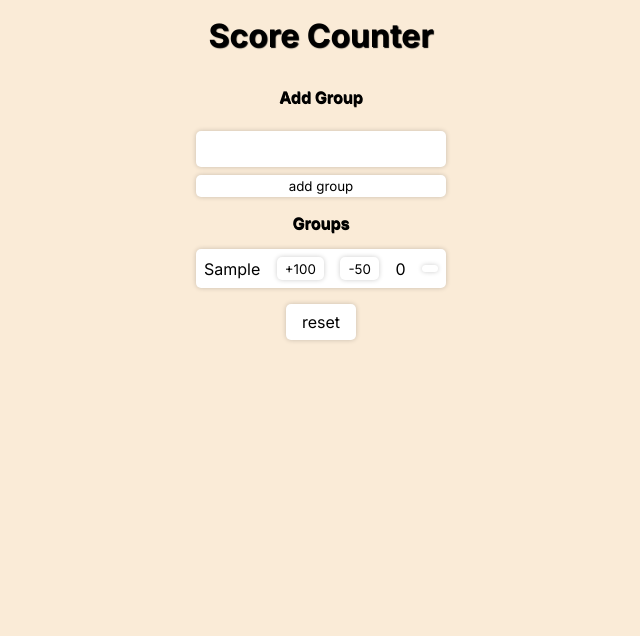
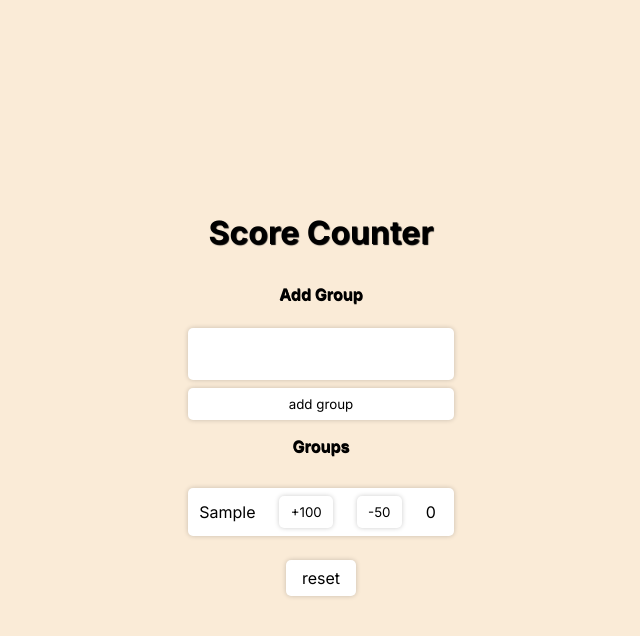
Before and after one commit to Reksaditya/Score-Counter-LCC, a plain HTML site: page index.html in a window 1280 px wide. Both pictures are taken after typing "Sample" into the empty fields and a click on the button "add group". Shown: the whole page, without its empty margins (319-959 px from the left). Drawn offline with Linux system fonts and the light colour scheme.

Commit message:
Button fix

```diff
--- a/index.html
+++ b/index.html
@@ -4,6 +4,7 @@
   <meta charset="UTF-8">
   <meta name="viewport" content="width=device-width, initial-scale=1.0">
   <link rel="stylesheet" href="style.css">
+  <link rel="shortcut icon" href="android-chrome-512x512.png" type="image/x-icon">
   <link rel="preconnect" href="https://fonts.googleapis.com">
   <link rel="preconnect" href="https://fonts.gstatic.com" crossorigin>
   <link href="https://fonts.googleapis.com/css2?family=Inter:ital,opsz,wght@0,14..32,100..900;1,14..32,100..900&display=swap" rel="stylesheet">
@@ -21,7 +22,9 @@
 
       <p class="subtitle">Groups</p>
       <div class="groups">
-        <ul id="players-list"></ul>
+        <div>
+          <ul id="players-list"></ul>
+        </div>
       </div>
       <div class="reset">
         <button id="reset">reset</button>
--- a/script.js
+++ b/script.js
@@ -9,7 +9,6 @@ addPlayer.addEventListener('click', () => {
   const countAdd = document.createElement('button');
   const countMin = document.createElement('button');
   const total = document.createElement('p');
-  const clear = document.createElement('button');
   player.textContent = playerInput.value;
   playersList.appendChild(player);
   playerInput.value = '';
@@ -27,10 +26,6 @@ addPlayer.addEventListener('click', () => {
       total.textContent = parseInt(total.textContent) - 50;
     });
   }
-  clear.addEventListener('click', () => {
-    player.remove();
-  });
-  player.appendChild(clear);
 });
 
 if (reset.addEventListener) {
--- a/style.css
+++ b/style.css
@@ -9,8 +9,9 @@
 #app {
   display: flex;
   flex-direction: column;
+  align-items: center;
   justify-content: center;
-  align-items: center;
+  min-height: 100vh;
 }
 
 .title {
@@ -32,7 +33,7 @@
 }
 
 #player-input {
-  padding: 0.5rem;
+  padding: 1rem;
   margin: 0.5rem 0;
   border: none;
   border-radius: 5px;
@@ -51,7 +52,7 @@
 
 #add-player-btn {
   background-color: #ffffff;
-  padding: 0.2rem 0;
+  padding: 0.5rem 0.7rem;
   border-radius: 5px;
   box-shadow: 0 0 5px rgba(0, 0, 0, 0.2);
   border: none;
@@ -64,15 +65,15 @@
 
 #players-list {
   list-style: none;
-  padding: 0;
+  padding: 0.5rem 0;
   margin: 0;
 }
 
 #players-list li {
   display: flex;
-  justify-content: space-between;
+  gap: 1.5rem;
   align-items: center;
-  padding: 0.5rem;
+  padding: 0.5rem 0.7rem;
   margin: 0.5rem 0;
   border-radius: 5px;
   box-shadow: 0 0 5px rgba(0, 0, 0, 0.2);
@@ -81,7 +82,7 @@
 
 #players-list li button {
   background-color: #ffffff;
-  padding: 0.2rem 0.5rem;
+  padding: 0.5rem 0.7rem;
   border-radius: 5px;
   box-shadow: 0 0 5px rgba(0, 0, 0, 0.2);
   border: antiquewhite;
```
Also changed, not shown: android-chrome-512x512.png (added).
